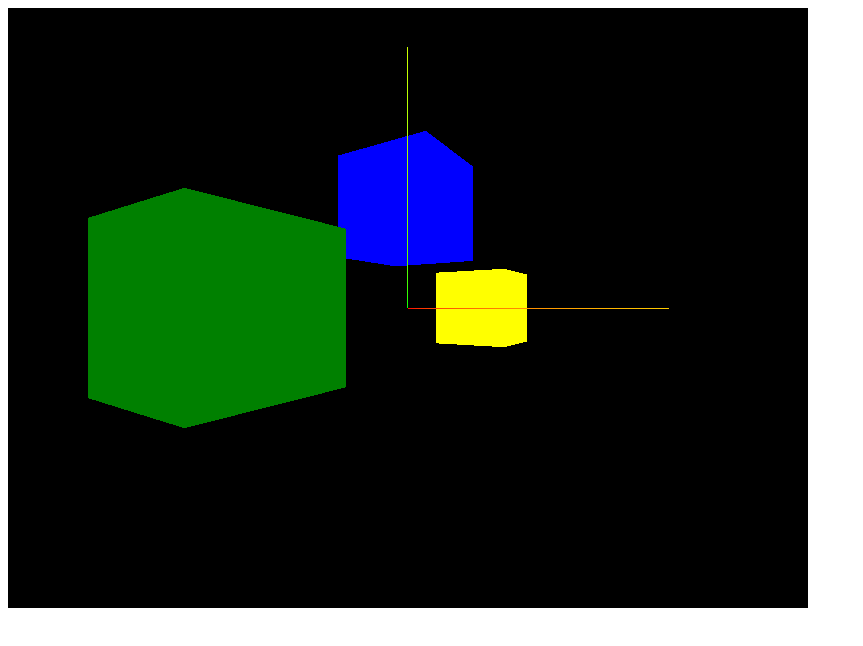
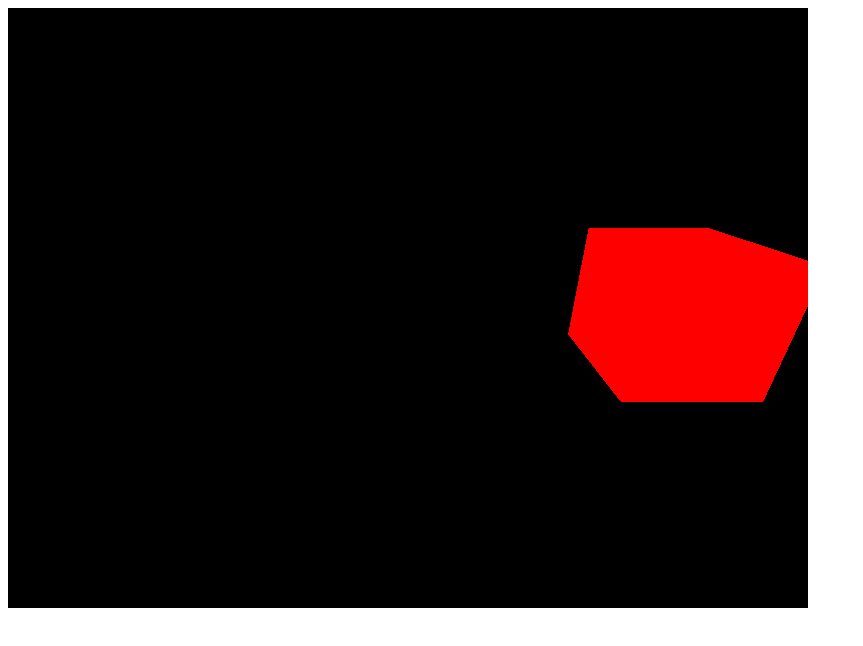
Before and after one commit to ShykatDev/three.js-learning, a website built with Vite: page index.html in a window 1280 px wide. Shown: the whole page, without its empty margins (0-863 px from the left). Built offline with nearby package versions, Linux system fonts and the light colour scheme.

Commit message:
different animation ways

```diff
--- /dev/null
+++ b/animation.js
@@ -0,0 +1,77 @@
+import gsap from "gsap";
+import * as THREE from "three";
+
+// 👉 Canvas
+const canvas = document.querySelector("canvas.webgl");
+
+// 👉 Scene
+const scene = new THREE.Scene();
+
+const geometry = new THREE.BoxGeometry(1, 1, 1);
+const material = new THREE.MeshBasicMaterial({ color: "red" });
+
+const mesh = new THREE.Mesh(geometry, material);
+
+scene.add(mesh);
+
+// 👉 Sizes
+const sizes = {
+  width: 800,
+  height: 600,
+};
+
+// 👉 Camera
+const camera = new THREE.PerspectiveCamera(75, sizes.width / sizes.height);
+camera.position.z = 3;
+scene.add(camera);
+
+// 👉 Renderer
+const renderer = new THREE.WebGLRenderer({
+  canvas,
+});
+
+renderer.setSize(sizes.width, sizes.height);
+
+// Time
+// let time = Date.now();
+
+// Clock
+// const clock = new THREE.Clock();
+
+// Using GSAP
+gsap.to(mesh.position, {
+    x: 2,
+    duration: 2,
+    delay: 1
+})
+
+gsap.to(mesh.rotation, {
+  x: 2,
+  duration: 2,
+  delay: 1,
+});
+
+// Animations
+const tick = () => {
+  //   const currentTime = Date.now();
+  //   const deltaTime = currentTime - time;
+  //   time = currentTime;
+
+  //   const elapsedTime = clock.getElapsedTime();
+
+  // update object
+  //   mesh.rotation.y = elapsedTime;
+  //   camera.position.x = Math.cos(elapsedTime);
+  //   camera.position.y = Math.sin(elapsedTime);
+
+  //   camera.lookAt(mesh.position)
+  //   mesh.rotation.y += 0.001 * deltaTime;
+  //   mesh.position.x += 0.01;
+  //   mesh.position.y += 0.01;
+
+  renderer.render(scene, camera); // this is must
+
+  window.requestAnimationFrame(tick);
+};
+
+tick();
--- a/index.html
+++ b/index.html
@@ -8,6 +8,6 @@
   <body>
     <canvas class="webgl"></canvas>
 
-    <script type="module" src="./script.js"></script>
+    <script type="module" src="./animation.js"></script>
   </body>
 </html>
--- a/package.json
+++ b/package.json
@@ -11,6 +11,7 @@
   "license": "ISC",
   "description": "",
   "dependencies": {
+    "gsap": "^3.13.0",
     "three": "^0.181.0",
     "vite": "^7.2.0"
   }
```
Also changed, not shown: base.js (added, +38 -0 lines), transform.js (renamed from script.js), 1 other file.
